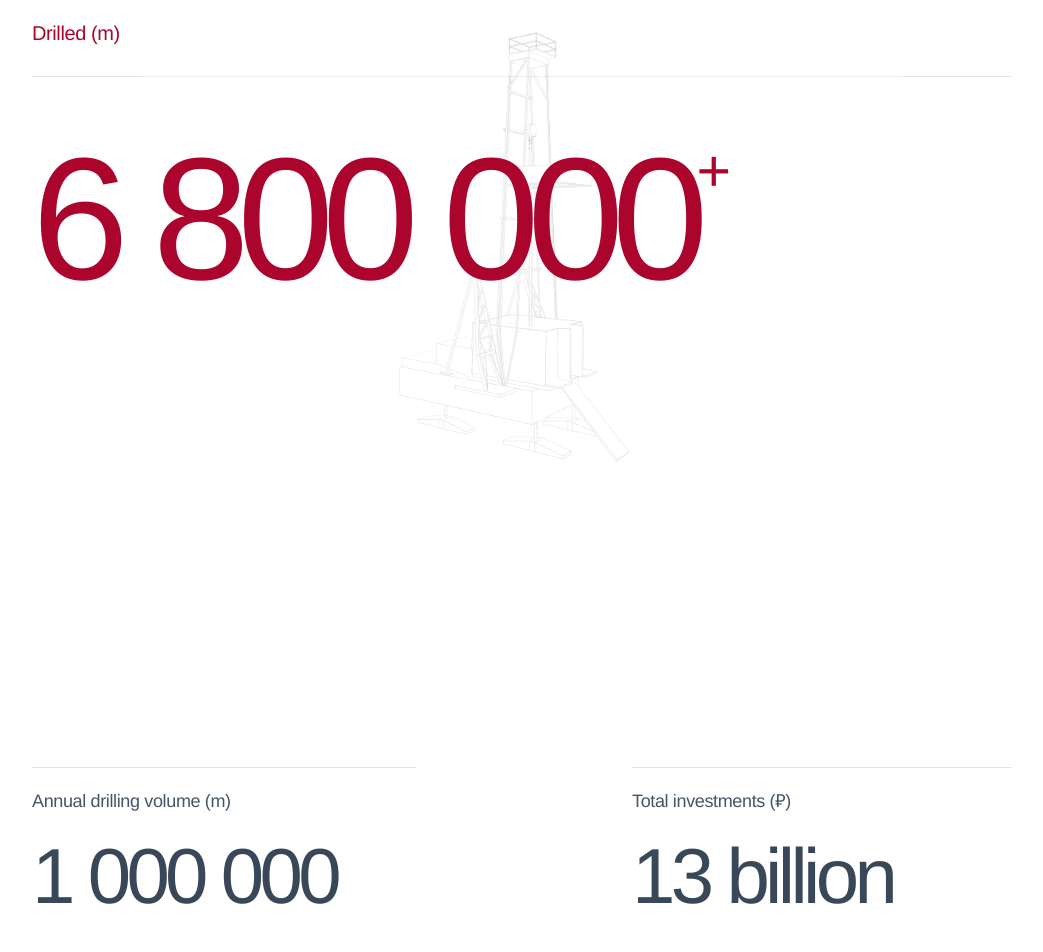
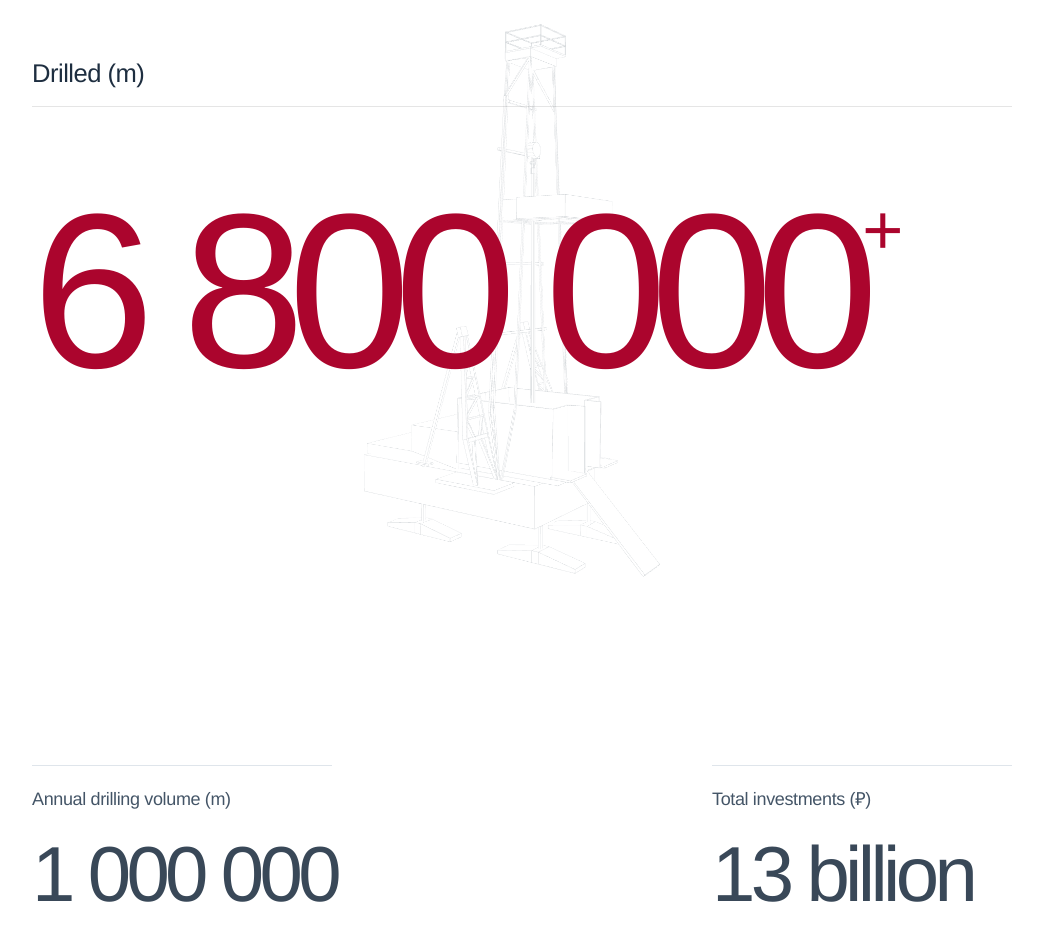
Before and after one commit to Quadri-Ian/Gazstart, a Next.js app: page /en/ in a window 1280 px wide. Shown: the part 3040-3992 px from the top of the page, without its empty margins (118-1161 px from the left). Built offline with nearby package versions, Linux system fonts and the light colour scheme.

Commit message:
fix: rebuild homepage drilling stats section

```diff
--- a/src/components/home/StatsSection.tsx
+++ b/src/components/home/StatsSection.tsx
@@ -1,6 +1,5 @@
 "use client";
 
-import { useState } from "react";
 import Image from "next/image";
 import { motion, useMotionValue, useSpring, useTransform } from "framer-motion";
 import { useTranslations } from "next-intl";
@@ -10,10 +9,9 @@ import longtool from "@/assets/longtool.png";
 export default function StatsSection() {
   const t = useTranslations("home");
   const mouseX = useMotionValue(0);
-  const smoothX = useSpring(mouseX, { stiffness: 140, damping: 20, mass: 0.5 });
-  const rotateY = useTransform(smoothX, [-0.5, 0.5], [-12, 12]);
-  const shiftX = useTransform(smoothX, [-0.5, 0.5], [-28, 28]);
-  const [isInside, setIsInside] = useState(false);
+  const smoothX = useSpring(mouseX, { stiffness: 150, damping: 22, mass: 0.48 });
+  const rotateY = useTransform(smoothX, [-0.5, 0.5], [-15, 15]);
+  const shiftX = useTransform(smoothX, [-0.5, 0.5], [-34, 34]);
 
   const handleMove = (event: React.MouseEvent<HTMLElement>) => {
     const bounds = event.currentTarget.getBoundingClientRect();
@@ -22,48 +20,46 @@ export default function StatsSection() {
   };
 
   const handleLeave = () => {
-    setIsInside(false);
     mouseX.set(0);
   };
 
   return (
-    <section className="bg-white pb-20 pt-14 md:pb-28 md:pt-20 lg:pt-24" id="performance">
-      <div className="container-h overflow-hidden rounded-t-[28px] bg-white px-5 pt-6 sm:px-[60px] md:pt-8 lg:px-[150px] lg:pt-10">
-        <div className="border-b border-[#dfe5eb] pb-6 md:pb-7">
+    <section className="bg-white pb-20 pt-24 md:pb-28 md:pt-28 lg:pt-32" id="performance">
+      <div
+        className="container-h relative overflow-hidden rounded-t-[28px] bg-white px-5 pt-8 sm:px-[60px] md:min-h-[860px] md:pt-10 lg:min-h-[960px] lg:px-[150px] lg:pt-12"
+        onMouseMove={handleMove}
+        onMouseLeave={handleLeave}
+      >
+        <div className="title-border title-border--grey relative z-20 mb-8 md:mb-10 lg:mb-12">
           <h2 className="text-[18px] font-normal tracking-[-0.02em] text-primary-600 md:text-[20px]">{t("statsDrilled")}</h2>
         </div>
 
-        <div
-          className="relative min-h-[720px] md:min-h-[820px] lg:min-h-[900px]"
-          onMouseMove={handleMove}
-          onMouseEnter={() => setIsInside(true)}
-          onMouseLeave={handleLeave}
-        >
         <motion.div
-            style={{ rotateY, x: shiftX, transformPerspective: 1800 }}
-            className="pointer-events-none absolute inset-x-0 top-[-26px] z-10 flex justify-center md:top-[-58px] lg:top-[-82px]"
+          style={{ rotateY, x: shiftX, transformPerspective: 2000 }}
+          className="pointer-events-none absolute inset-x-0 top-[18px] z-10 flex justify-center md:top-[-18px] lg:top-[-34px]"
         >
           <Image
             src={longtool}
             alt={t("statsRigAlt")}
-              className="h-auto w-[420px] select-none opacity-[0.42] md:w-[620px] lg:w-[760px]"
+            className="h-auto w-[560px] select-none opacity-[0.28] md:w-[780px] lg:w-[980px]"
             priority={false}
           />
         </motion.div>
 
-          <div className="relative z-20 pt-10 md:pt-14 lg:pt-16">
-            <p className="text-[82px] font-[350] leading-[0.9] tracking-[-0.07em] text-primary-600 md:text-[132px] lg:text-[174px]">
+        <div className="relative z-20 flex min-h-[620px] flex-col justify-between md:min-h-[740px] lg:min-h-[820px]">
+          <div className="pt-6 md:pt-8 lg:pt-10">
+            <p className="whitespace-nowrap text-[92px] font-[350] leading-[0.88] tracking-[-0.075em] text-primary-600 md:text-[154px] lg:text-[220px]">
               {t("statsDrilledValue")}
-              <span className="align-top text-[0.34em] leading-none">+</span>
+              <span className="align-top text-[0.32em] leading-none">+</span>
             </p>
           </div>
 
-          <div className="absolute bottom-8 left-0 right-0 z-20 grid gap-12 md:bottom-12 md:grid-cols-[minmax(260px,384px)_1fr_minmax(260px,380px)] lg:bottom-16 lg:gap-8">
+          <div className="grid gap-12 pb-8 md:grid-cols-[minmax(240px,1fr)_minmax(160px,1fr)_minmax(240px,1fr)] md:gap-10 md:pb-12 lg:pb-16">
             <div>
               <p className="border-t border-[#dfe5eb] pb-6 pt-5 text-[16px] font-normal tracking-[-0.02em] text-[#445567] md:text-[18px]">
                 {t("statsAnnualDrillingLabel")}
               </p>
-              <p className="text-[52px] font-normal leading-[0.95] tracking-[-0.06em] text-[#394858] md:text-[72px] lg:text-[78px]">
+              <p className="whitespace-nowrap text-[52px] font-normal leading-[0.95] tracking-[-0.06em] text-[#394858] md:text-[72px] lg:text-[78px]">
                 {t("statsAnnualDrillingValue")}
               </p>
             </div>
@@ -74,17 +70,11 @@ export default function StatsSection() {
               <p className="border-t border-[#dfe5eb] pb-6 pt-5 text-[16px] font-normal tracking-[-0.02em] text-[#445567] md:text-[18px]">
                 {t("statsTotalInvestmentsLabel")}
               </p>
-              <p className="text-[52px] font-normal leading-[0.95] tracking-[-0.06em] text-[#394858] md:text-[72px] lg:text-[78px]">
+              <p className="whitespace-nowrap text-[52px] font-normal leading-[0.95] tracking-[-0.06em] text-[#394858] md:text-[72px] lg:text-[78px]">
                 {t("statsTotalInvestmentsValue")}
               </p>
             </div>
           </div>
-
-          <motion.div
-            animate={{ opacity: isInside ? 1 : 0.7 }}
-            transition={{ duration: 0.35, ease: "easeOut" }}
-            className="pointer-events-none absolute inset-0"
-          />
         </div>
       </div>
     </section>
```
Lines whose indentation alone changed are shown as unchanged.
